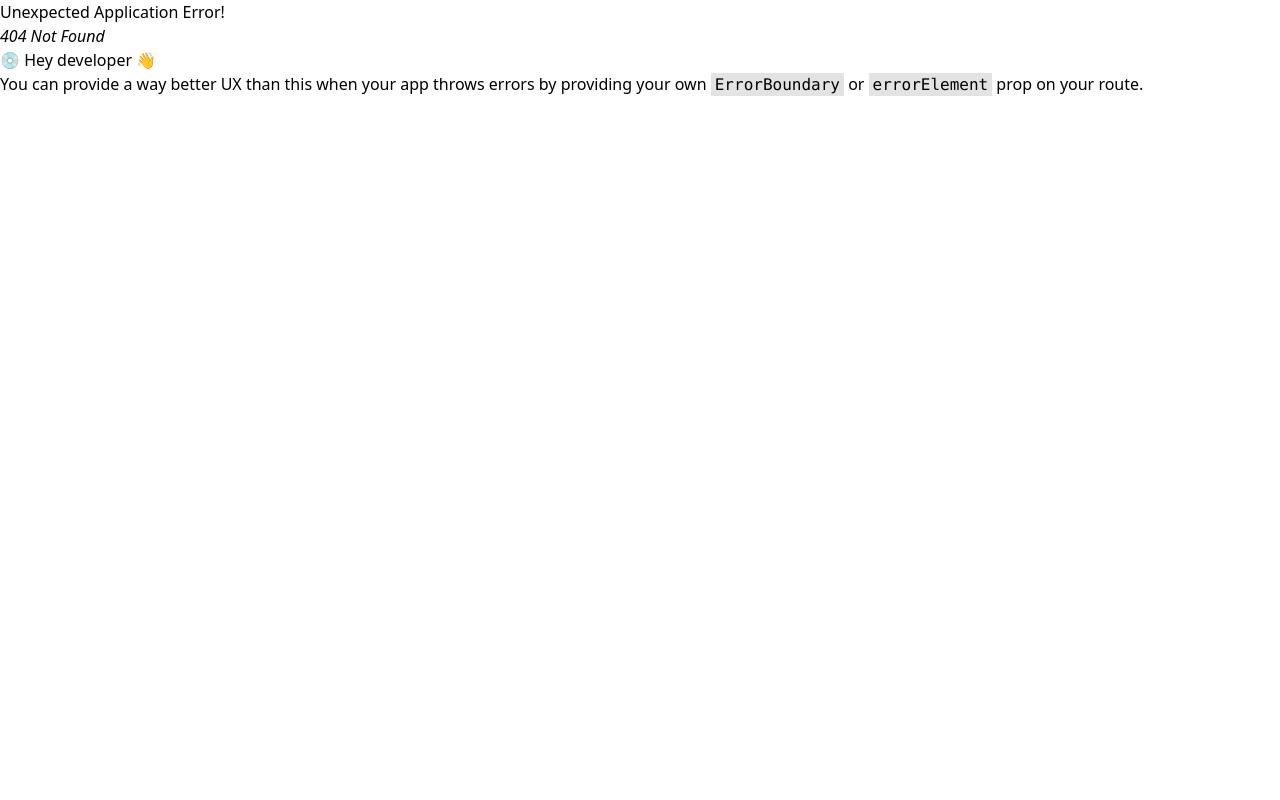
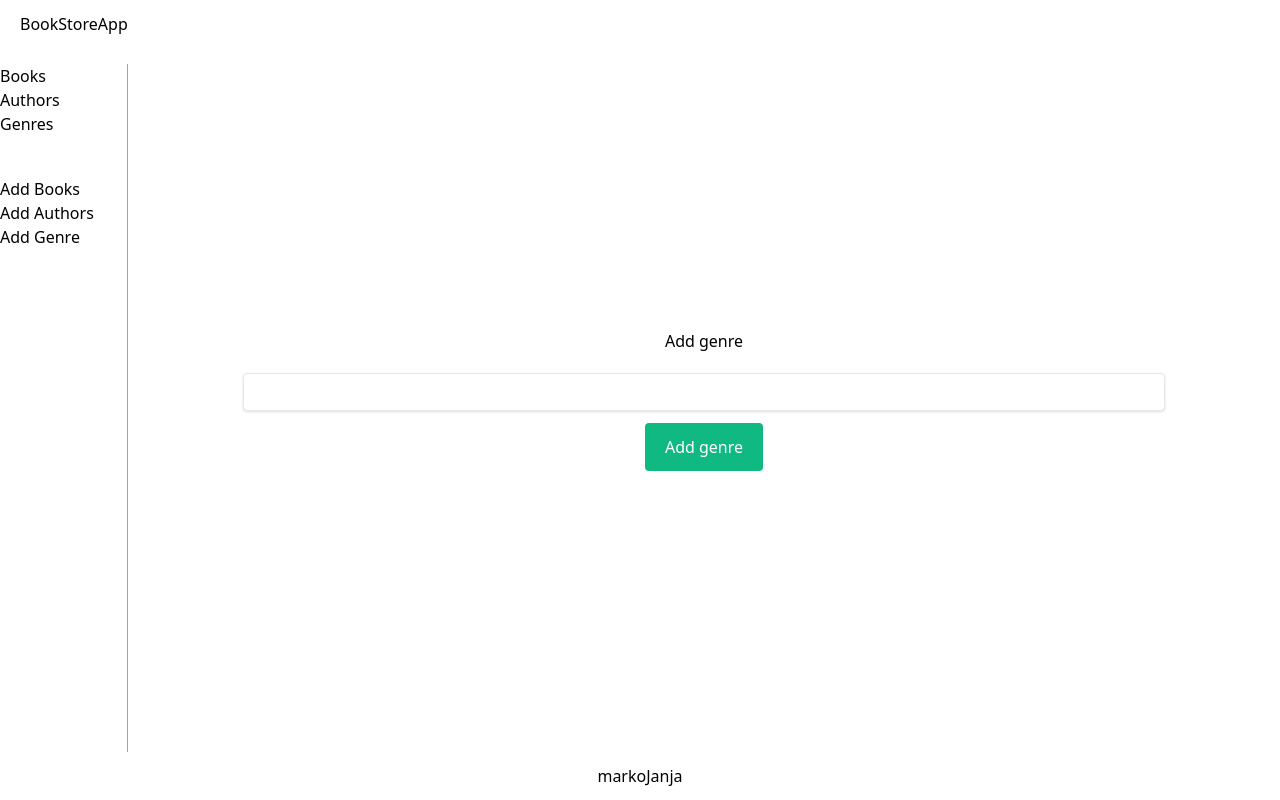
Before and after one commit to markojanja/bookstore_app, a React (Vite) app in the folder frontend/: page /genres/create in a window 1280 px wide. Before the commit this address had no page. Built offline with nearby package versions, Linux system fonts and the light colour scheme.

Commit message:
added create genres page

```diff
--- a/frontend/src/App.jsx
+++ b/frontend/src/App.jsx
@@ -8,6 +8,7 @@ import Authors from "./pages/Authors";
 import Author from "./pages/Author";
 import CreateAuthor from "./pages/CreateAuthor";
 import Genres from "./pages/Genres";
+import CreateGenre from "./pages/CreateGenre";
 
 function App() {
   const router = createBrowserRouter([
@@ -47,6 +48,10 @@ function App() {
           path: "/genres/",
           element: <Genres />,
         },
+        {
+          path: "/genres/create",
+          element: <CreateGenre />,
+        },
       ],
     },
   ]);
--- a/frontend/src/components/Sidebar.jsx
+++ b/frontend/src/components/Sidebar.jsx
@@ -23,7 +23,7 @@ const Sidebar = () => {
           <Link to={"/authors/create"}>Add Authors</Link>
         </li>
         <li>
-          <Link to={"/"}>Add Genre</Link>
+          <Link to={"/genres/create"}>Add Genre</Link>
         </li>
       </ul>
     </div>
--- a/frontend/src/pages/CreateAuthor.jsx
+++ b/frontend/src/pages/CreateAuthor.jsx
@@ -8,8 +8,6 @@ const CreateAuthor = () => {
 
   const navigate = useNavigate();
 
-  const url = import.meta.BASE_URL;
-
   const handleFormSubmit = async (e) => {
     e.preventDefault();
     const data = {
@@ -19,7 +17,7 @@ const CreateAuthor = () => {
     };
 
     try {
-      await fetch(`${url}/authors/create/`, {
+      await fetch(`http://localhost:3000/authors/create/`, {
         method: "POST",
         headers: {
           "Content-Type": "application/json",
--- /dev/null
+++ b/frontend/src/pages/CreateGenre.jsx
@@ -0,0 +1,49 @@
+import { useState } from "react";
+import { useNavigate } from "react-router-dom";
+
+const CreateGenre = () => {
+  const [title, setTitle] = useState("");
+  const navigate = useNavigate();
+
+  const handleFormSubmit = async (e) => {
+    e.preventDefault();
+    try {
+      await fetch(`http://localhost:3000/genres/create`, {
+        method: "POST",
+        headers: {
+          "Content-Type": "application/json",
+        },
+        body: JSON.stringify({ title }),
+      });
+      navigate("/genres");
+    } catch (error) {
+      console.log(error);
+    }
+  };
+  return (
+    <div className="flex flex-col items-center justify-center gap-5">
+      <h2>Add genre</h2>
+      <form
+        className="flex flex-col gap-3 w-[80%] mx-auto"
+        onSubmit={handleFormSubmit}
+      >
+        <input
+          type="text"
+          name="title"
+          id="title"
+          onChange={(e) => setTitle(e.target.value)}
+          className="shadow appearance-none border rounded w-full py-2 px-3 text-gray-700 leading-tight focus:outline-none focus:shadow-outline"
+        />
+
+        <button
+          className="bg-emerald-500 text-white py-3 px-5 rounded self-center"
+          type="submit"
+        >
+          Add genre
+        </button>
+      </form>
+    </div>
+  );
+};
+
+export default CreateGenre;
```
